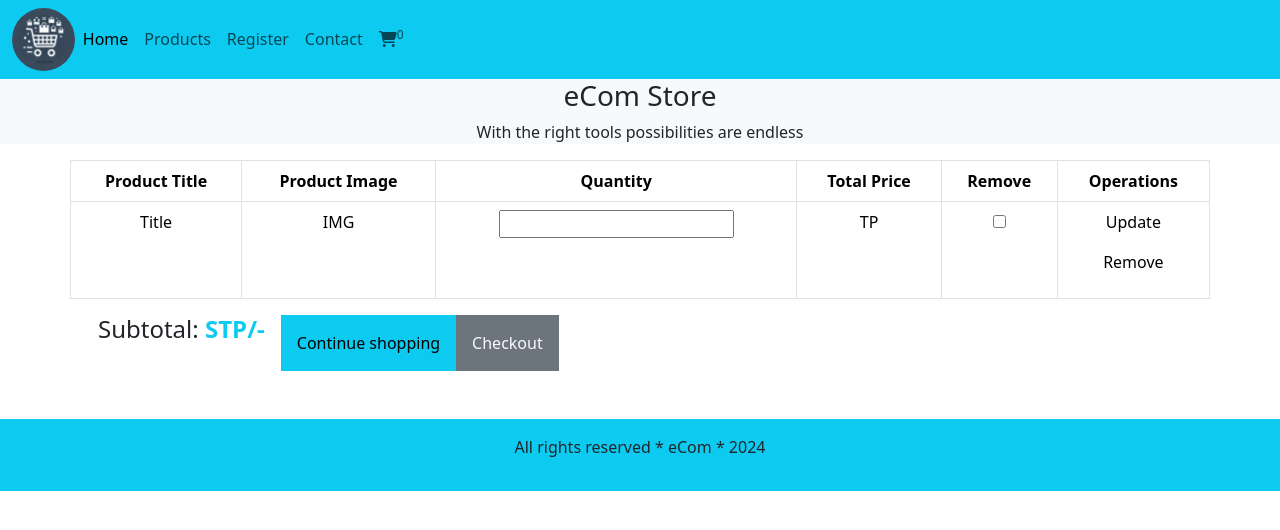
After one commit to rekamakadi/php-ecommerce, a PHP site: page /cart.php in a window 1280 px wide. The commit adds this page. Shown: the top 530 px of the page. Run offline with PHP 8.4, Linux system fonts and the light colour scheme; data that the repository does not hold is empty; some libraries are stand-ins or nearby versions.

Commit message:
[feat] implement cart.php

```diff
--- /dev/null
+++ b/cart.php
@@ -0,0 +1,106 @@
+<?php
+include('functions/common_function.php');
+?>
+
+<!DOCTYPE html>
+<html lang="en">
+
+<head>
+    <meta charset="UTF-8">
+    <meta name="viewport" content="width=device-width, initial-scale=1.0">
+    <title>Ecommerce website - Cart Details</title>
+    <!-- bootsstrap CSS link -->
+    <link href="https://cdn.jsdelivr.net/npm/bootstrap@5.3.3/dist/css/bootstrap.min.css" rel="stylesheet" integrity="sha384-QWTKZyjpPEjISv5WaRU9OFeRpok6YctnYmDr5pNlyT2bRjXh0JMhjY6hW+ALEwIH" crossorigin="anonymous">
+    <!-- font awesome link -->
+    <link rel="stylesheet" href="https://cdnjs.cloudflare.com/ajax/libs/font-awesome/6.6.0/css/all.min.css" integrity="sha512-Kc323vGBEqzTmouAECnVceyQqyqdsSiqLQISBL29aUW4U/M7pSPA/gEUZQqv1cwx4OnYxTxve5UMg5GT6L4JJg==" crossorigin="anonymous" referrerpolicy="no-referrer" />
+    <!-- css file -->
+    <link rel="stylesheet" href="style.css">
+</head>
+
+<body>
+    <!-- navbar -->
+    <div class="container-fluid p-0">
+        <nav class="navbar navbar-expand-lg bg-info">
+            <div class="container-fluid">
+                <img src="./images/logo.webp" alt="logo" class="logo">
+                <button class="navbar-toggler" type="button" data-bs-toggle="collapse" data-bs-target="#navbarSupportedContent" aria-controls="navbarSupportedContent" aria-expanded="false" aria-label="Toggle navigation">
+                    <span class="navbar-toggler-icon"></span>
+                </button>
+                <div class="collapse navbar-collapse" id="navbarSupportedContent">
+                    <ul class="navbar-nav me-auto mb-2 mb-lg-0">
+                        <li class="nav-item">
+                            <a class="nav-link active" aria-current="page" href="index.php">Home</a>
+                        </li>
+                        <li class="nav-item">
+                            <a class="nav-link" href="display_all.php">Products</a>
+                        </li>
+                        <li class="nav-item">
+                            <a class="nav-link" href="#">Register</a>
+                        </li>
+                        <li class="nav-item">
+                            <a class="nav-link" href="#">Contact</a>
+                        </li>
+                        <li class="nav-item">
+                            <a class="nav-link" href="cart.php"><i class="fa-solid fa-cart-shopping"></i><sup><?php cart_item() ?></sup></a>
+                        </li>
+                    </ul>
+                </div>
+            </div>
+        </nav>
+    </div>
+
+    <!-- calling cart function -->
+    <?php
+    cart();
+    ?>
+
+    <!-- header -->
+    <div class="bg-light">
+        <h3 class="text-center">eCom Store</h3>
+        <p class="text-center">With the right tools possibilities are endless</p>
+    </div>
+
+    <!-- table -->
+    <div class="container">
+        <div class="row">
+            <table class="table table-bordered text-center">
+                <thead>
+                    <th>Product Title</th>
+                    <th>Product Image</th>
+                    <th>Quantity</th>
+                    <th>Total Price</th>
+                    <th>Remove</th>
+                    <th>Operations</th>
+                </thead>
+                <tbody>
+                    <tr>
+                        <td>Title</td>
+                        <td>IMG</td>
+                        <td><input type="text" name="" id=""></td>
+                        <td>TP</td>
+                        <td><input type="checkbox"></td>
+                        <td>
+                            <p>Update</p>
+                            <p>Remove</p>
+                        </td>
+                    </tr>
+                </tbody>
+            </table>
+            <!-- subtotal -->
+            <div class="d-flex mb-5">
+                <h4 class="px-3">Subtotal: <strong class="text-info">STP/-</strong></h4>
+                <a href="index.php"><button class="bg-info  p-3 border-0">Continue shopping</button></a>
+                <a href="#"><button class="bg-secondary  p-3 border-0 text-light">Checkout</button></a>
+            </div>
+        </div>
+    </div>
+
+
+    <!-- footer -->
+    <?php include("./includes/footer.php") ?>
+
+    <!-- bootstrap js link-->
+    <script src="https://cdn.jsdelivr.net/npm/bootstrap@5.3.3/dist/js/bootstrap.bundle.min.js" integrity="sha384-YvpcrYf0tY3lHB60NNkmXc5s9fDVZLESaAA55NDzOxhy9GkcIdslK1eN7N6jIeHz" crossorigin="anonymous"></script>
+</body>
+
+</html>
--- a/index.php
+++ b/index.php
@@ -41,7 +41,7 @@ include('functions/common_function.php');
                             <a class="nav-link" href="#">Contact</a>
                         </li>
                         <li class="nav-item">
-                            <a class="nav-link" href="#"><i class="fa-solid fa-cart-shopping"></i><sup><?php cart_item() ?></sup></a>
+                            <a class="nav-link" href="cart.php"><i class="fa-solid fa-cart-shopping"></i><sup><?php cart_item() ?></sup></a>
                         </li>
                         <li class="nav-item">
                             <a class="nav-link" href="#">Total Price: <?php total_cart_price() ?>/-</a>
--- a/product_details.php
+++ b/product_details.php
@@ -41,7 +41,7 @@ include('functions/common_function.php');
                             <a class="nav-link" href="#">Contact</a>
                         </li>
                         <li class="nav-item">
-                            <a class="nav-link" href="#"><i class="fa-solid fa-cart-shopping"></i><sup><?php cart_item() ?></sup></a>
+                            <a class="nav-link" href="cart.php"><i class="fa-solid fa-cart-shopping"></i><sup><?php cart_item() ?></sup></a>
                         </li>
                         <li class="nav-item">
                             <a class="nav-link" href="#">Total Price: <?php total_cart_price() ?>/-</a>
--- a/search_product.php
+++ b/search_product.php
@@ -41,7 +41,7 @@ include('functions/common_function.php');
                             <a class="nav-link" href="#">Contact</a>
                         </li>
                         <li class="nav-item">
-                            <a class="nav-link" href="#"><i class="fa-solid fa-cart-shopping"></i><sup><?php cart_item() ?></sup></a>
+                            <a class="nav-link" href="cart.php"><i class="fa-solid fa-cart-shopping"></i><sup><?php cart_item() ?></sup></a>
                         </li>
                         <li class="nav-item">
                             <a class="nav-link" href="#">Total Price: <?php total_cart_price() ?>/-</a>
```
